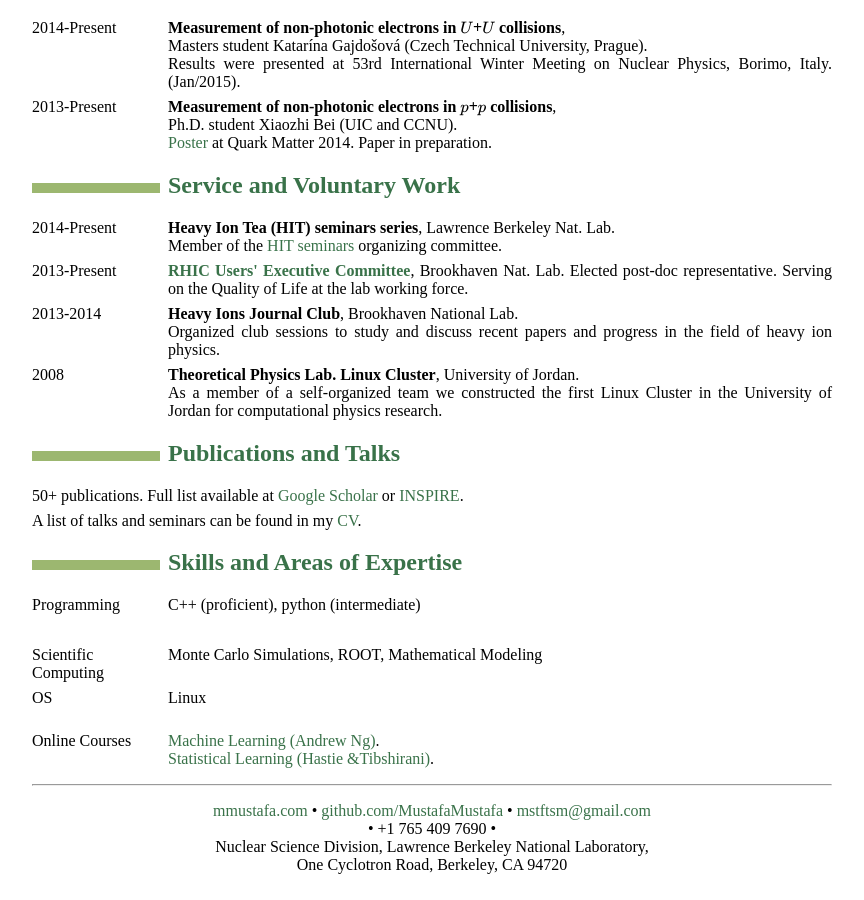
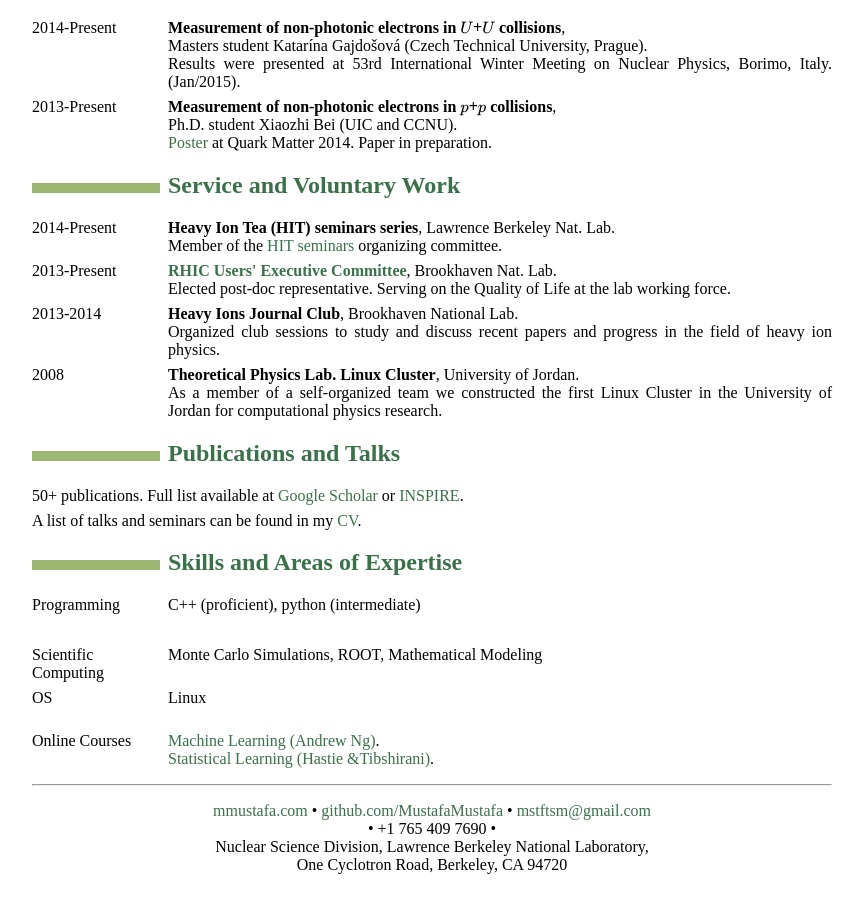
Before and after one commit to MustafaMustafa/MustafaMustafa.github.io, a Jekyll site: the page resume/resume.html, which Jekyll copies as it is, in a window 1280 px wide and 900 px high, scrolled down 1894 px. Shown: the whole window, without its empty margins (208-1072 px from the left). Built offline with Jekyll 4.4.1, drawn with Linux system fonts in a browser that asks for light colours; formulas are drawn with MathJax 3.

Commit message:
publish latest CV

```diff
--- a/resume/resume.html
+++ b/resume/resume.html
@@ -119,7 +119,7 @@ document.write('<a h'+'ref'+'="ma'+'ilto'+':'+e+'">'+e+'<\/'+'a'+'>');
 <dd><p><strong>Heavy Ion Tea (HIT) seminars series</strong>, Lawrence Berkeley Nat. Lab.<br />Member of the <a href="https://sites.google.com/a/lbl.gov/relativistic-nuclear-collisions/home/rnc-current-events/hit-seminar">HIT seminars</a> organizing committee.</p>
 </dd>
 <dt>2013-Present</dt>
-<dd><p><strong><a href="http://www.rhicuec.org/">RHIC Users' Executive Committee</a></strong>, Brookhaven Nat. Lab. Elected post-doc representative. Serving on the Quality of Life at the lab working force.</p>
+<dd><p><strong><a href="http://www.rhicuec.org/">RHIC Users' Executive Committee</a></strong>, Brookhaven Nat. Lab.<br />Elected post-doc representative. Serving on the Quality of Life at the lab working force.</p>
 </dd>
 <dt>2013-2014</dt>
 <dd><p><strong>Heavy Ions Journal Club</strong>, Brookhaven National Lab.<br />Organized club sessions to study and discuss recent papers and progress in the field of heavy ion physics.</p>
```
